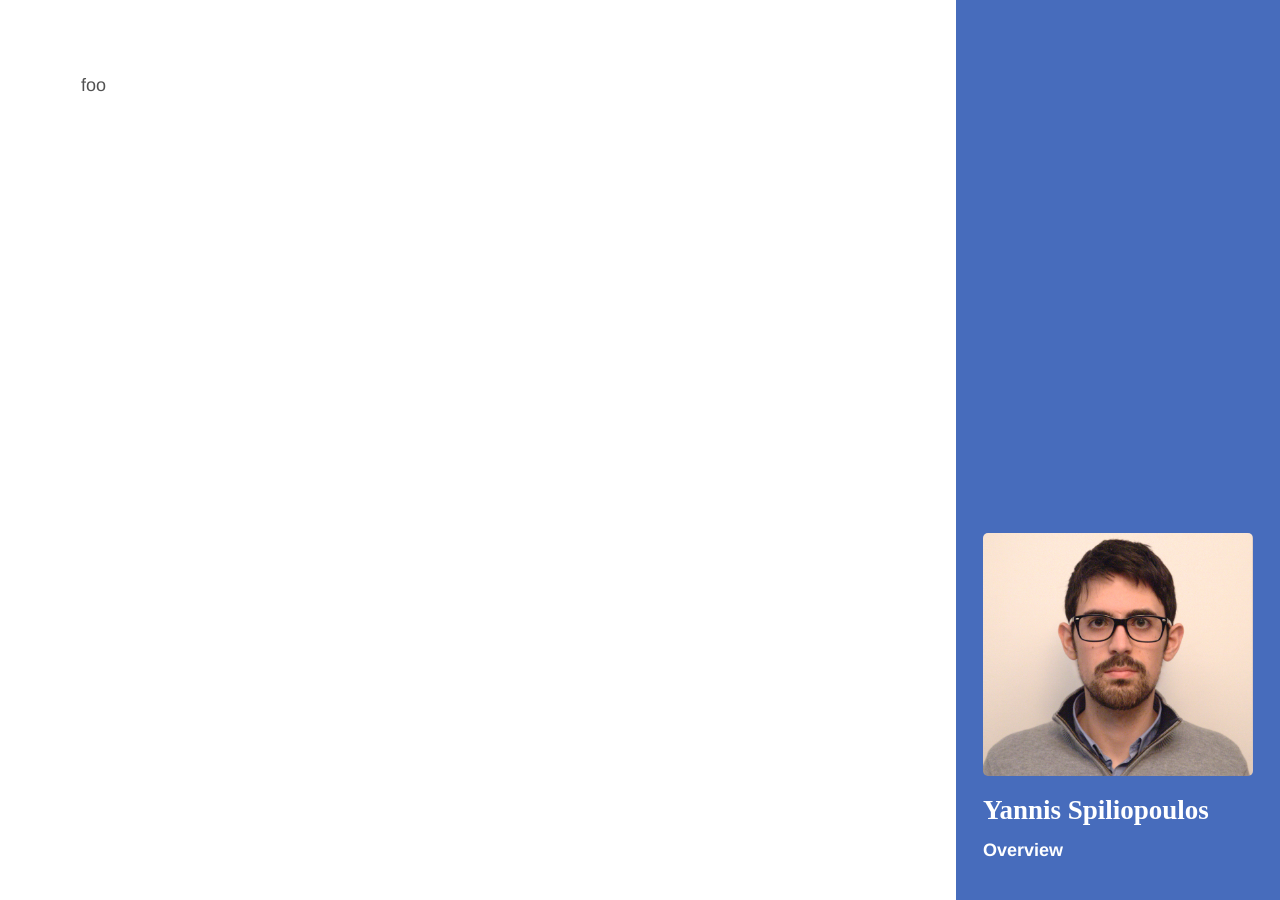
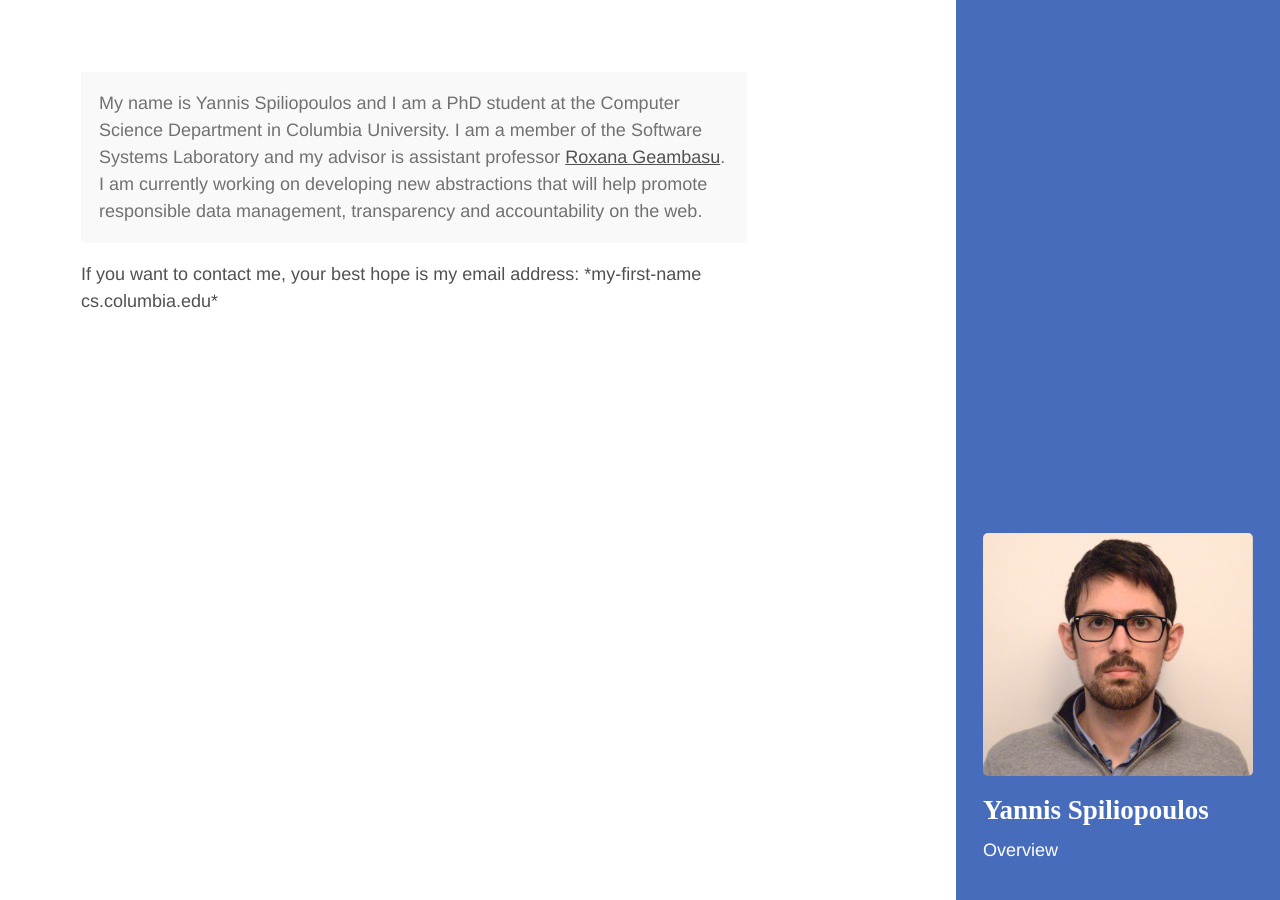
Before and after one commit to spiliopoulos/spiliopoulos.github.io, a Jekyll site: the page built from index.md, in a window 1280 px wide. Built offline with Jekyll 4.4.1, drawn with Linux system fonts in a browser that asks for light colours; Markdown is read by kramdown in place of the engine named in the settings.

Commit message:
a little bit about me

```diff
--- a/index.md
+++ b/index.md
@@ -1,7 +1,17 @@
 ---
 layout: default
-title: Overview
+title: About
 ---
 
 
-foo
+<p class="message">
+My name is Yannis Spiliopoulos and I am a PhD student at the Computer
+Science Department in Columbia University. I am a member of the Software Systems
+Laboratory and my advisor is assistant professor <a
+href="https://roxanageambasu.github.io/">Roxana Geambasu</a>. I am currently
+working on developing new abstractions that will help promote responsible data
+management, transparency and accountability on the web.
+</p>
+
+If you want to contact me, your best hope is my email address: *my-first-name <at>
+cs.columbia.edu*
```
